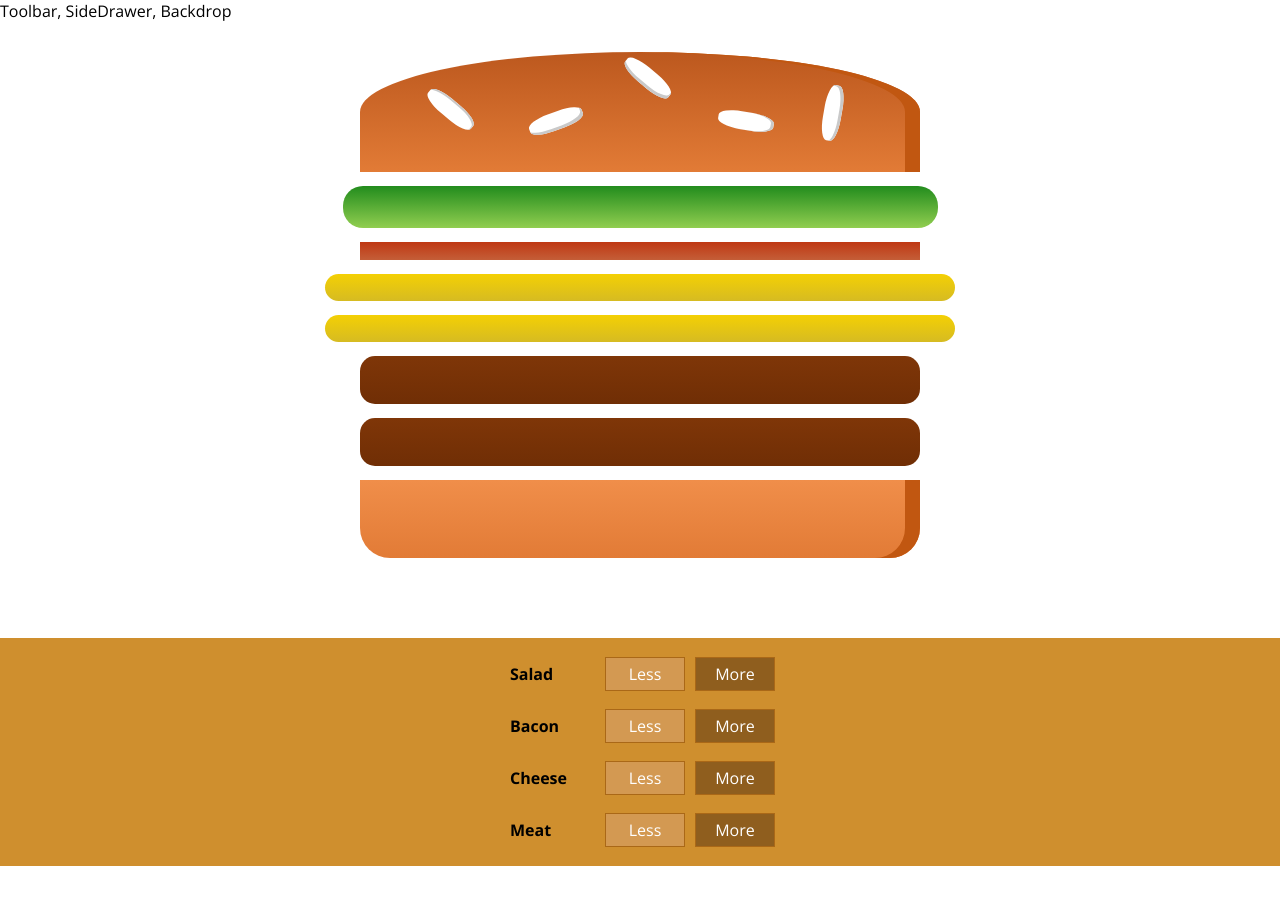
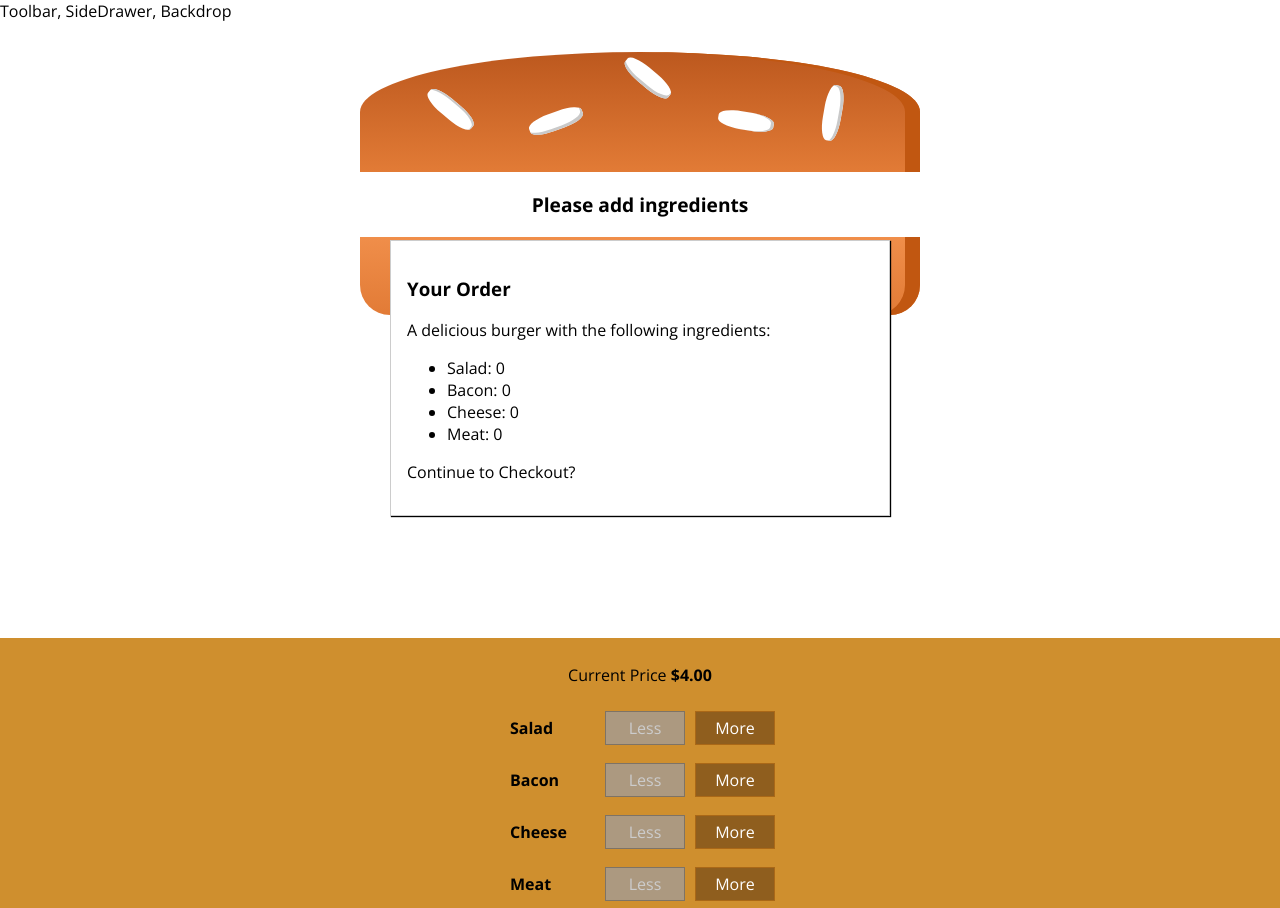
Before and after one commit to QurcoJr/burger-app, a React (Create React App) app: page / in a window 1280 px wide. Shown: the top 908 px of the page. Before the commit the page ends 866 px from the top, so only its background shows below. Built offline with nearby package versions, Linux system fonts and the light colour scheme; the HTML template or start-up script is replaced by a standard one.

Commit message:
add some stuff which i'll not explain

```diff
--- a/src/components/Burger/BuildControls/BuildControl/BuildControl.js
+++ b/src/components/Burger/BuildControls/BuildControl/BuildControl.js
@@ -5,8 +5,16 @@ import classes from './BuildControl.module.css';
 const BuildControl = props => (
   <div className={classes.BuildControl}>
     <div className={classes.Label}>{props.label}</div>
-    <button className={classes.Less}>Less</button>
-    <button className={classes.More}>More</button>
+    <button
+      disabled={props.disabled}
+      onClick={props.removed}
+      className={classes.Less}
+    >
+      Less
+    </button>
+    <button onClick={props.added} className={classes.More}>
+      More
+    </button>
   </div>
 );
 
--- a/src/components/Burger/BuildControls/BuildControls.js
+++ b/src/components/Burger/BuildControls/BuildControls.js
@@ -12,9 +12,21 @@ const controls = [
 
 const BuildControls = props => (
   <div className={classes.BuildControls}>
+    <p>
+      Current Price <strong>${props.price.toFixed(2)}</strong>
+    </p>
     {controls.map(ctrl => (
-      <BuildControl key={ctrl.label} label={ctrl.label} />
+      <BuildControl
+        key={ctrl.label}
+        label={ctrl.label}
+        added={() => props.ingredientAdded(ctrl.type)}
+        removed={() => props.ingredientRemoved(ctrl.type)}
+        disabled={props.disabledInfo[ctrl.type]}
+      />
     ))}
+    <button disabled={!props.purchasable} className={classes.OrderButton}>
+      ORDER NOW
+    </button>
   </div>
 );
 
--- a/src/components/Burger/BuildControls/BuildControls.module.css
+++ b/src/components/Burger/BuildControls/BuildControls.module.css
@@ -1,6 +1,6 @@
 .BuildControls {
   width: 100%;
-  background-color: #CF8F2E;
+  background-color: #cf8f2e;
   display: flex;
   flex-direction: column;
   align-items: center;
@@ -8,3 +8,45 @@
   margin: auto;
   padding: 10px 0;
 }
+
+.OrderButton {
+  background-color: #dad735;
+  outline: none;
+  cursor: pointer;
+  border: 1px solid #966909;
+  color: #966909;
+  font-family: inherit;
+  font-size: 1.2em;
+  padding: 15px 30px;
+  box-shadow: 2px 2px 2px #966909;
+}
+
+.OrderButton:hover,
+.OrderButton:active {
+  background-color: #a0db41;
+  border: 1px solid #966909;
+  color: #966909;
+}
+
+.OrderButton:disabled {
+  background-color: #c7c6c6;
+  cursor: not-allowed;
+  border: 1px solid #ccc;
+  color: #888888;
+}
+
+.OrderButton:not(:disabled) {
+  animation: enable 0.3s linear;
+}
+
+@keyframes enable {
+  0% {
+    transform: scale(1);
+  }
+  60% {
+    transform: scale(1.1);
+  }
+  100% {
+    transform: scale(1);
+  }
+}
--- /dev/null
+++ b/src/components/UI/Modal/Modal.js
@@ -0,0 +1,7 @@
+import React from 'react';
+
+import classes from './Modal.module.css';
+
+const Modal = props => <div className={classes.Modal}>{props.children}</div>;
+
+export default Modal;
--- /dev/null
+++ b/src/components/UI/Modal/Modal.module.css
@@ -0,0 +1,20 @@
+.Modal {
+  position: fixed;
+  z-index: 500;
+  background-color: white;
+  width: 70%;
+  border: 1px solid #ccc;
+  box-shadow: 1px 1px 1px black;
+  padding: 16px;
+  left: 15%;
+  top: 30%;
+  box-sizing: border-box;
+  transition: all 0.3s ease-out;
+}
+
+@media (min-width: 600px) {
+  .Modal {
+    width: 500px;
+    left: calc(50% - 250px);
+  }
+}
--- a/src/containers/BurgerBuilder/BurgerBuilder.js
+++ b/src/containers/BurgerBuilder/BurgerBuilder.js
@@ -2,22 +2,95 @@ import React, { Component } from 'react';
 
 import Burger from '../../components/Burger/Burger';
 import BuidlControls from '../../components/Burger/BuildControls/BuildControls';
+import Modal from '../../components/UI/Modal/Modal';
+import OrderSummary from '../../components/Burger/OrderSummary/OrderSummary';
+
+const INGREDIENT_PRICES = {
+  salad: 0.5,
+  cheese: 0.4,
+  meat: 1.3,
+  bacon: 0.6
+};
 
 class BurgerBuilder extends Component {
   state = {
     ingredients: {
-      salad: 1,
-      bacon: 1,
-      cheese: 2,
-      meat: 2
+      salad: 0,
+      bacon: 0,
+      cheese: 0,
+      meat: 0
+    },
+    totalPrice: 4,
+    purchasable: false
+  };
+
+  updatePurchaseState = updatedIngredient => {
+    const ingredientsArr = Object.values(updatedIngredient);
+    const ingredientsSum = ingredientsArr.reduce((sum, el) => (sum += el), 0);
+
+    this.setState({
+      purchasable: ingredientsSum > 0
+    });
+  };
+
+  addIngredientHandler = type => {
+    const updatedCont = this.state.ingredients[type] + 1;
+    const updatedIngredient = {
+      ...this.state.ingredients,
+      [type]: updatedCont
+    };
+    const priceAddition = INGREDIENT_PRICES[type];
+    const newPrice = this.state.totalPrice + priceAddition;
+
+    this.setState({
+      totalPrice: newPrice,
+      ingredients: updatedIngredient
+    });
+
+    this.updatePurchaseState(updatedIngredient);
+  };
+
+  removeIngedientHandler = type => {
+    if (this.state.ingredients[type] > 0) {
+      const updatedCount = this.state.ingredients[type] - 1;
+      const updatedIngredient = {
+        ...this.state.ingredients,
+        [type]: updatedCount
+      };
+      const priceDeduction = INGREDIENT_PRICES[type];
+      const newPrice = this.state.totalPrice - priceDeduction;
+
+      this.setState({
+        totalPrice: newPrice,
+        ingredients: updatedIngredient
+      });
+
+      this.updatePurchaseState(updatedIngredient);
     }
   };
 
   render() {
+    const disabledInfo = {
+      ...this.state.ingredients
+    };
+
+    for (const [key, value] of Object.entries(disabledInfo)) {
+      disabledInfo[key] = value <= 0;
+    }
+
     return (
       <>
+        <Modal>
+          <OrderSummary ingredients={this.state.ingredients} />
+        </Modal>
         <Burger ingredients={this.state.ingredients} />
-        <BuidlControls />
+        <BuidlControls
+          price={this.state.totalPrice}
+          disabledInfo={disabledInfo}
+          ingredientAdded={this.addIngredientHandler}
+          ingredientRemoved={this.removeIngedientHandler}
+          purchasable={this.state.purchasable}
+        />
       </>
     );
   }
```
Also changed, not shown: src/components/UI/Backdrop/Backdrop.js (added).
